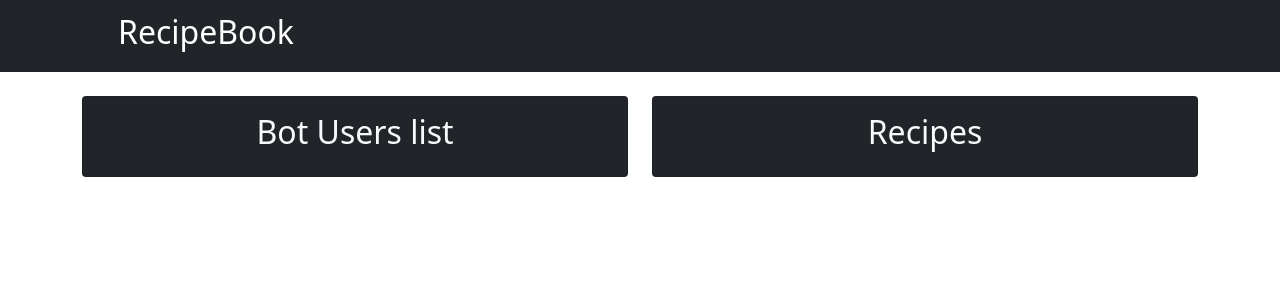
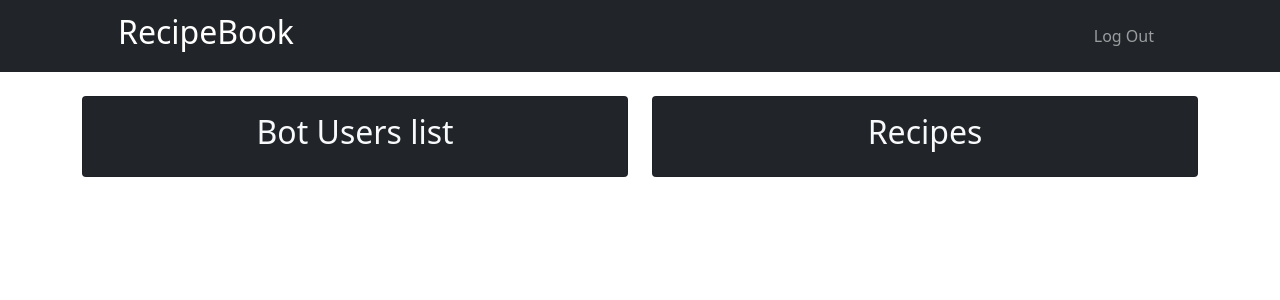
Before and after one commit to margo-dubovik/recipe-book, a Django app: page /admin-panel in a window 1280 px wide. Shown: the top 300 px of the page. Run offline with Django 4.2, Linux system fonts and the light colour scheme; the visitor is signed in with stand-in values (Sample User, id 1).

Commit message:
login and logout added

```diff
--- a/recipebook/admin_panel/templates/admin_panel/admin_panel_home.html
+++ b/recipebook/admin_panel/templates/admin_panel/admin_panel_home.html
@@ -20,7 +20,7 @@
 {% else %}
 <div class="container">
     <h1>Welcome to RecipeBook admin panel!</h1>
-    <h2>Please, log in</h2>
+    <h2>Please, <a href="{% url 'login' %}" class="btn btn-dark"> Log in </a></h2>
 </div>
 {% endif %}
 {% endblock %}
--- a/recipebook/admin_panel/templates/admin_panel/base.html
+++ b/recipebook/admin_panel/templates/admin_panel/base.html
@@ -14,9 +14,15 @@
                 <a class="navbar-brand" href="{% url 'home-view' %}"><h2>RecipeBook</h2></a>
                 <button class="navbar-toggler" type="button" data-bs-toggle="collapse" data-bs-target="#navbarResponsive" aria-controls="navbarResponsive" aria-expanded="false" aria-label="Toggle navigation"><span class="navbar-toggler-icon"></span></button>
                 {% if not request.user.is_authenticated %}
-                <div class="collapse navbar-collapse" id="navbarResponsive">
+                <div class="collapse navbar-collapse">
                     <ul class="navbar-nav ms-auto">
-                        <li class="nav-item"><a class="nav-link" href="#!">Log In</a></li>
+                        <li class="nav-item"><a class="nav-link" href="{% url 'login' %}">Log In</a></li>
+                    </ul>
+                </div>
+                {% else %}
+                <div class="collapse navbar-collapse">
+                    <ul class="navbar-nav ms-auto">
+                        <li class="nav-item"><a class="nav-link" href="{% url 'logout' %}">Log Out</a></li>
                     </ul>
                 </div>
                 {% endif %}
--- a/recipebook/admin_panel/urls.py
+++ b/recipebook/admin_panel/urls.py
@@ -1,8 +1,11 @@
 from django.urls import path
+from django.contrib.auth.views import LoginView, LogoutView
 from . import views
 
 urlpatterns = [
         path('admin-panel', views.homeview, name='home-view'),
+        path('admin-panel/login/', LoginView.as_view(template_name='admin_panel/login.html'), name="login"),
+        path('admin-panel/logout/', LogoutView.as_view(), name="logout"),
         path('admin-panel/bot-users', views.BotUsersList.as_view(), name='bot-users'),
         path('admin-panel/recipes', views.RecipesList.as_view(), name='recipes'),
         path('admin-panel/recipes/new', views.NewRecipe.as_view(), name='new-recipe'),
--- a/recipebook/recipebook/settings.py
+++ b/recipebook/recipebook/settings.py
@@ -124,3 +124,7 @@ MEDIA_ROOT = BASE_DIR / 'recipebook/media/'
 # https://docs.djangoproject.com/en/4.1/ref/settings/#default-auto-field
 
 DEFAULT_AUTO_FIELD = 'django.db.models.BigAutoField'
+
+# Redirect after login/logout
+LOGIN_REDIRECT_URL = 'home-view'
+LOGOUT_REDIRECT_URL = 'home-view'
```
Also changed, not shown: recipebook/admin_panel/templates/admin_panel/login.html (added, +10 -0 lines).
